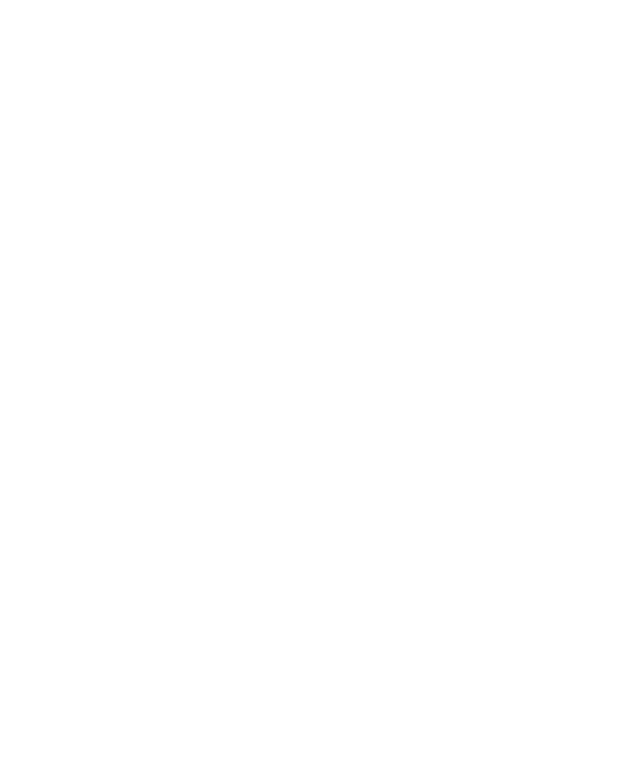
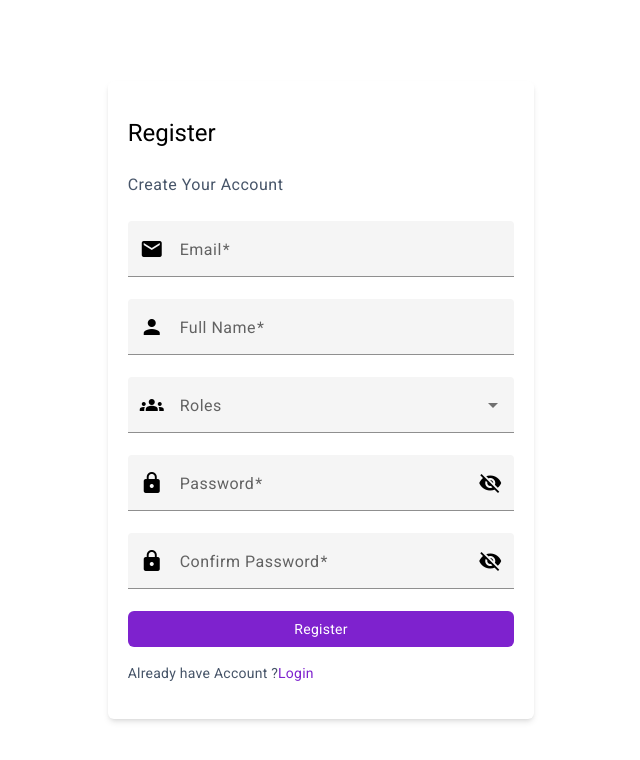
Before and after one commit to IbrahimSharara/Test-AuthClinet, an Angular app: page /register in a window 1280 px wide. Before the commit this address led to /. Shown: the top 760 px of the page, without its empty margins (319-959 px from the left). Built offline with nearby package versions, Linux system fonts and the light colour scheme.

Commit message:
end login and create register page

```diff
--- a/package.json
+++ b/package.json
@@ -20,6 +20,7 @@
     "@angular/platform-browser": "^17.3.0",
     "@angular/platform-browser-dynamic": "^17.3.0",
     "@angular/router": "^17.3.0",
+    "jwt-decode": "^4.0.0",
     "rxjs": "~7.8.0",
     "tslib": "^2.3.0",
     "zone.js": "~0.14.3"
--- a/src/app/app.routes.ts
+++ b/src/app/app.routes.ts
@@ -2,6 +2,7 @@ import { Routes } from '@angular/router';
 import { LoginComponent } from './components/login/login.component';
 import { HomeComponent } from './components/home/home.component';
 import { AppComponent } from './app.component';
+import { RegisterComponent } from './components/register/register.component';
 
 export const routes: Routes = [
   {
@@ -10,4 +11,5 @@ export const routes: Routes = [
     children: [{ path: '', component: HomeComponent }],
   },
   { path: 'login', component: LoginComponent },
+  { path: 'register', component: RegisterComponent },
 ];
--- a/src/app/components/home/home.component.html
+++ b/src/app/components/home/home.component.html
@@ -14,6 +14,13 @@
           >Login</a
         >
       </div>
+    } @else if (currentUser) {
+      <div class="flex flex-col items-center gab-5 justify-center">
+        <a
+          class="bg-blue-500 hover:bg-blue-400 text-white font-bold py-2 px-4 my-4 rounded-md"
+          >{{ currentUser.fullname }}</a
+        >
+      </div>
     }
   </div>
 </div>
--- a/src/app/components/home/home.component.ts
+++ b/src/app/components/home/home.component.ts
@@ -3,6 +3,7 @@ import { RouterLink } from '@angular/router';
 import { MatAnchor } from '@angular/material/button';
 import { NavbarComponent } from '../navbar/navbar.component';
 import { environment } from '../../../environments/environment.development';
+import { AuthService } from '../../services/auth.service';
 
 @Component({
   selector: 'app-home',
@@ -13,9 +14,10 @@ import { environment } from '../../../environments/environment.development';
 })
 export class HomeComponent implements OnInit {
   isLogedIn!: boolean;
-  constructor() {}
+  currentUser!: any;
+  constructor(private auth: AuthService) {}
   ngOnInit(): void {
     this.isLogedIn = localStorage.getItem(environment.tokenKey) ? true : false;
-    console.log(this.isLogedIn);
+    this.currentUser = this.auth.getUserDetails();
   }
 }
--- a/src/app/components/navbar/navbar.component.html
+++ b/src/app/components/navbar/navbar.component.html
@@ -5,11 +5,42 @@
     </button>
     <a routerLink="/">My Application</a>
     <div class="w-full"></div>
-    <div>
-      <div class="flex gap5 item-center">
-        <a mat-button routerLink="/login"> Login </a>
-        <a mat-button routerLink="/register"> Register </a>
+    @if (isLoggedIn()) {
+      <div>
+        <div class="flex gap-5 items-center">
+          <a
+            [matMenuTriggerFor]="menu"
+            class="flex gap2 cursor-pointer items-center"
+          >
+            <div
+              class="bg-red-500 text-white font-bold shadow-md rounded-full w-5 h-5 flex justify-center items-center"
+            >
+              {{ currentUser.fullname[0].toUpperCase() }}
+            </div>
+            <div class="text-white flex flex-col">
+              <h1 class="p-0 m-0 font-medium">{{ currentUser.fullname }}</h1>
+              <p class="p-0 m-0 font-medium text-x4">{{ currentUser.roles }}</p>
+            </div>
+          </a>
+          <mat-menu #menu="matMenu">
+            <button [routerLink]="['account', 1]" mat-menu-item>
+              <mat-icon>account_circle</mat-icon>
+              <span>View Profile</span>
+            </button>
+            <button mat-menu-item (click)="logout()">
+              <mat-icon> logout </mat-icon>
+              <span>Logout</span>
+            </button>
+          </mat-menu>
+        </div>
       </div>
-    </div>
+    } @else {
+      <div>
+        <div class="flex gap5 item-center">
+          <a mat-button routerLink="/login"> Login </a>
+          <a mat-button routerLink="/register"> Register </a>
+        </div>
+      </div>
+    }
   </mat-toolbar>
 </div>
--- a/src/app/components/navbar/navbar.component.ts
+++ b/src/app/components/navbar/navbar.component.ts
@@ -2,12 +2,43 @@ import { Component } from '@angular/core';
 import { MatToolbar } from '@angular/material/toolbar';
 import { MatButtonModule } from '@angular/material/button';
 import { MatIconModule } from '@angular/material/icon';
-import { RouterLink } from '@angular/router';
+import { Router, RouterLink } from '@angular/router';
+import { AuthService } from '../../services/auth.service';
+import { MatMenuModule } from '@angular/material/menu';
+import { MatSnackBar, MatSnackBarModule } from '@angular/material/snack-bar';
 @Component({
   selector: 'app-navbar',
   standalone: true,
-  imports: [MatToolbar, MatButtonModule, MatIconModule, RouterLink],
+  imports: [
+    MatToolbar,
+    MatButtonModule,
+    MatIconModule,
+    RouterLink,
+    MatMenuModule,
+    MatSnackBarModule,
+  ],
   templateUrl: './navbar.component.html',
   styleUrl: './navbar.component.css',
 })
-export class NavbarComponent {}
+export class NavbarComponent {
+  currentUser: any;
+  constructor(
+    private authService: AuthService,
+    private router: Router,
+    private matsnka: MatSnackBar,
+  ) {
+    this.currentUser = this.authService.getUserDetails();
+  }
+
+  isLoggedIn() {
+    return this.authService.isLogedIn();
+  }
+  logout() {
+    this.authService.logout();
+    this.router.navigate(['/login']);
+    this.matsnka.open('Logged out Successfully', 'Close', {
+      duration: 5000,
+      horizontalPosition: 'center',
+    });
+  }
+}
--- /dev/null
+++ b/src/app/components/register/register.component.html
@@ -0,0 +1,73 @@
+<div class="h-screen flex items-center justify-center">
+  <form [formGroup]="form" class="shadow-md rounded-md p-5 bg-white w-1/3">
+    <div class="py-2">
+      <h1 class="font-bold text-left py-2">Register</h1>
+      <h4 class="text-slate-600 text-base">Create Your Account</h4>
+    </div>
+    <mat-form-field appearance="fill" class="w-full">
+      <mat-label>Email</mat-label>
+      <input
+        formControlName="email"
+        type="email"
+        matInput
+        placeholder="Email"
+      />
+      <mat-icon matPrefix>email</mat-icon>
+    </mat-form-field>
+    <mat-form-field appearance="fill" class="w-full">
+      <mat-label>Full Name</mat-label>
+      <input
+        name="fullname"
+        formControlName="fullname"
+        type="text"
+        matInput
+        placeholder="Full Name"
+      />
+      <mat-icon matPrefix>person</mat-icon>
+    </mat-form-field>
+    <mat-form-field appearance="fill" class="w-full">
+      <mat-label>Roles</mat-label>
+      <mat-select formControlName="roles">
+        <mat-option> Admin </mat-option>
+        <mat-option> User </mat-option>
+      </mat-select>
+      <mat-icon matPrefix>groups</mat-icon>
+    </mat-form-field>
+    <mat-form-field appearance="fill" class="w-full">
+      <mat-label>Password</mat-label>
+      <input
+        formControlName="password"
+        [type]="PasswordIcon ? 'password' : 'text'"
+        matInput
+        placeholder="Password"
+      />
+      <mat-icon matPrefix>lock</mat-icon>
+      <mat-icon (click)="PasswordIcon = !PasswordIcon" matSuffix>{{
+        PasswordIcon ? "visibility_off" : "visibility"
+      }}</mat-icon>
+    </mat-form-field>
+    <mat-form-field appearance="fill" class="w-full">
+      <mat-label>Confirm Password</mat-label>
+      <input
+        formControlName="confirmPassword"
+        [type]="confirmIcon ? 'password' : 'text'"
+        matInput
+        placeholder="Confirm Password"
+      />
+      <mat-icon matPrefix>lock</mat-icon>
+      <mat-icon (click)="confirmIcon = !confirmIcon" matSuffix>{{
+        confirmIcon ? "visibility_off" : "visibility"
+      }}</mat-icon>
+    </mat-form-field>
+    <button
+      class="w-full border-collapse text-white px-3 bg-purple-700 rounded-md border-slate-200 disabled:bg-purpule-400 py-2"
+      [disabled]="form.invalid"
+    >
+      Register
+    </button>
+    <div class="my-4">
+      <span class="text-slate-600">Already have Account ?</span>
+      <a [routerLink]="['/login']" class="text-purple-700">Login</a>
+    </div>
+  </form>
+</div>
--- /dev/null
+++ b/src/app/components/register/register.component.ts
@@ -0,0 +1,59 @@
+import { Component } from '@angular/core';
+import {
+  MatFormField,
+  MatLabel,
+  MatPrefix,
+} from '@angular/material/form-field';
+import { MatIcon } from '@angular/material/icon';
+import { MatInputModule } from '@angular/material/input';
+import { MatSelectModule } from '@angular/material/select';
+import { PortalModule } from '@angular/cdk/portal';
+import { RouterLink } from '@angular/router';
+import {
+  FormBuilder,
+  FormGroup,
+  ReactiveFormsModule,
+  Validators,
+} from '@angular/forms';
+import { NgClass } from '../../../../node_modules/@angular/common/index';
+
+@Component({
+  selector: 'app-register',
+  standalone: true,
+  imports: [
+    MatFormField,
+    MatLabel,
+    MatInputModule,
+    MatIcon,
+    MatPrefix,
+    PortalModule,
+    MatSelectModule,
+    RouterLink,
+    ReactiveFormsModule,
+  ],
+  templateUrl: './register.component.html',
+  styleUrl: './register.component.css',
+})
+export class RegisterComponent {
+  form: FormGroup;
+  confirmIcon: boolean = true;
+  PasswordIcon: boolean = true;
+  constructor(private fb: FormBuilder) {
+    this.form = fb.group({
+      fullname: [
+        '',
+        [Validators.required, Validators.pattern('^[a-zA-Z0-9]{8,15}$')],
+      ],
+      email: ['', [Validators.email, Validators.required]],
+      password: [
+        '',
+        [Validators.required, Validators.pattern('^[a-zA-Z0-9]{8,15}$')],
+      ],
+      confirmPassword: [
+        '',
+        [Validators.required, Validators.pattern('^[a-zA-Z0-9]{8,15}$')],
+      ],
+      roles: [''],
+    });
+  }
+}
--- a/src/app/services/auth.service.ts
+++ b/src/app/services/auth.service.ts
@@ -1,9 +1,11 @@
+import { NavbarComponent } from './../components/navbar/navbar.component';
 import { HttpClient } from '@angular/common/http';
 import { Injectable } from '@angular/core';
 import { LoginModel } from '../models/login-model';
 import { environment } from '../../environments/environment.development';
 import { map, Observable } from 'rxjs';
 import { AuthResponse } from '../models/auth-response';
+import { jwtDecode } from 'jwt-decode';
 
 @Injectable({
   providedIn: 'root',
@@ -22,4 +24,33 @@ export class AuthService {
       }),
     );
   }
+
+  getToken = (): string | null => localStorage.getItem(environment.tokenKey);
+
+  isLogedIn = () => (this.getToken() ? true : false);
+  isTokenExpired() {
+    const token = this.getToken();
+    if (!token) return true;
+    const decodedToken = jwtDecode(token);
+    const isTokenExpire = Date.now() >= decodedToken['exp']! * 1000;
+    if (isTokenExpire) this.logout();
+    return isTokenExpire;
+  }
+
+  logout() {
+    localStorage.removeItem(environment.tokenKey);
+  }
+
+  getUserDetails() {
+    const token = this.getToken();
+    if (!token) return null;
+    const decodedToken: any = jwtDecode(token);
+    const userDetails = {
+      id: decodedToken.nameid,
+      fullname: decodedToken.name,
+      email: decodedToken.email,
+      roles: decodedToken.role || [],
+    };
+    return userDetails;
+  }
 }
```
Also changed, not shown: src/app/components/register/register.component.css (added), 1 other file (tests, documents, lock files or other folders).
